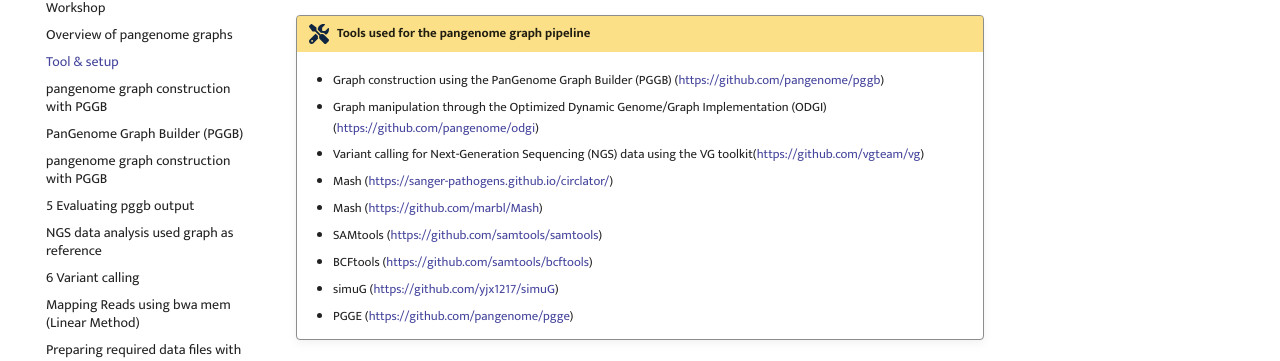
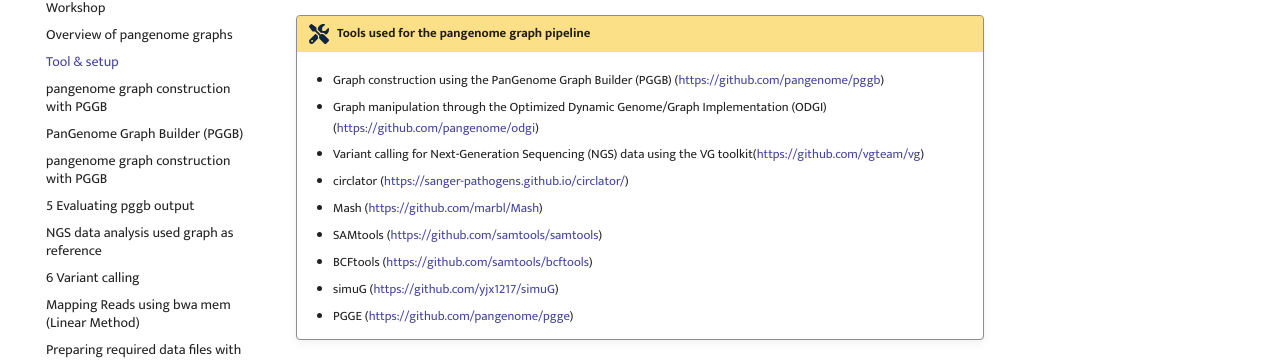
Before and after one commit to GenomicsAotearoa/Pangenome-Graphs-Workshop, an MkDocs documentation site: the page built from docs/2_Tools_and_setup.md, in a window 1280 px wide and 900 px high. Shown: the part 250-611 px from the top of the window. Built offline with MkDocs 1.6.1 and Material for MkDocs 9.7.7, drawn with Linux system fonts in a browser that asks for light colours; comment, search, counter and statistics services are not loaded.

Commit message:
Update 2_Tools_and_setup.md

```diff
--- a/docs/2_Tools_and_setup.md
+++ b/docs/2_Tools_and_setup.md
@@ -11,7 +11,7 @@
 
     - Variant calling for Next-Generation Sequencing (NGS) data using the VG toolkit(https://github.com/vgteam/vg)
 
-    - Mash (https://sanger-pathogens.github.io/circlator/)
+    - circlator (https://sanger-pathogens.github.io/circlator/)
     - Mash (https://github.com/marbl/Mash)
     - SAMtools (https://github.com/samtools/samtools)
     - BCFtools (https://github.com/samtools/bcftools)
```
